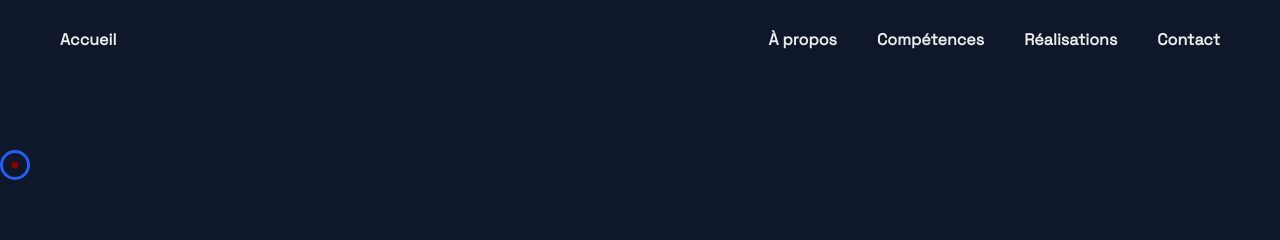
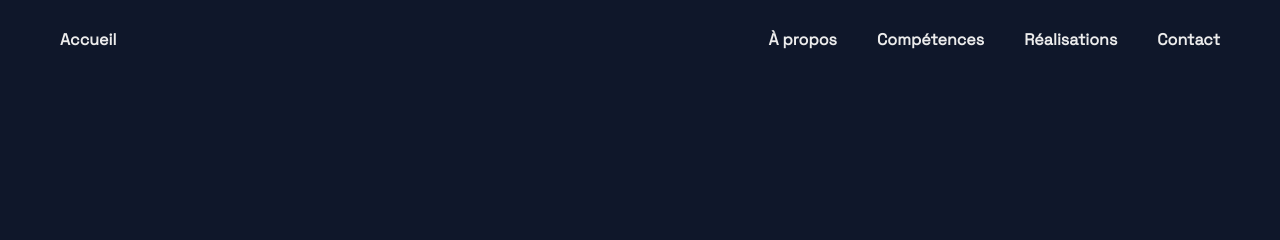
Before and after one commit to mena0018/Portfolio, a React (Create React App) app: page / in a window 1280 px wide. Shown: the top 240 px of the page. Built offline with nearby package versions, Linux system fonts and the light colour scheme.

Commit message:
Suppression du curseur personalisé

```diff
--- a/src/index.css
+++ b/src/index.css
@@ -37,12 +37,13 @@ body {
   font-size: var(--normal-font-size);
   color: var(--second-color);
   background-color: var(--background-color);
-  cursor: none;
+  /* cursor: none; */
 }
 
 a, button {
   text-decoration: none;
   cursor: none;
+  cursor: pointer;
 }
 
 /*===== RÉUTILISABLE =====*/
@@ -74,32 +75,3 @@ a, button {
   background: var(--linear-background);
   margin-top: 4px;
 }
-
-
-/*===== CURSEUR PERSONNALISÉ =====*/
-
-.curseur-perso {
-   width: 30px;
-   height: 30px;
-   border: 3px solid var(--second-color);
-   border-radius: 50%;
-   position: absolute;
-   pointer-events: none;
-   z-index: 1000;
-}
-
-.curseur-perso::before {
-   content: "";
-   position: absolute;
-   top: 50%;
-   left: 50%;
-   transform: translate(-50%, -50%);
-   width : 7px;
-   height: 7px;
-   background: darkred;
-   border-radius: 50%;
-}
-
-.hidden {
-  display: none;
-}
```
